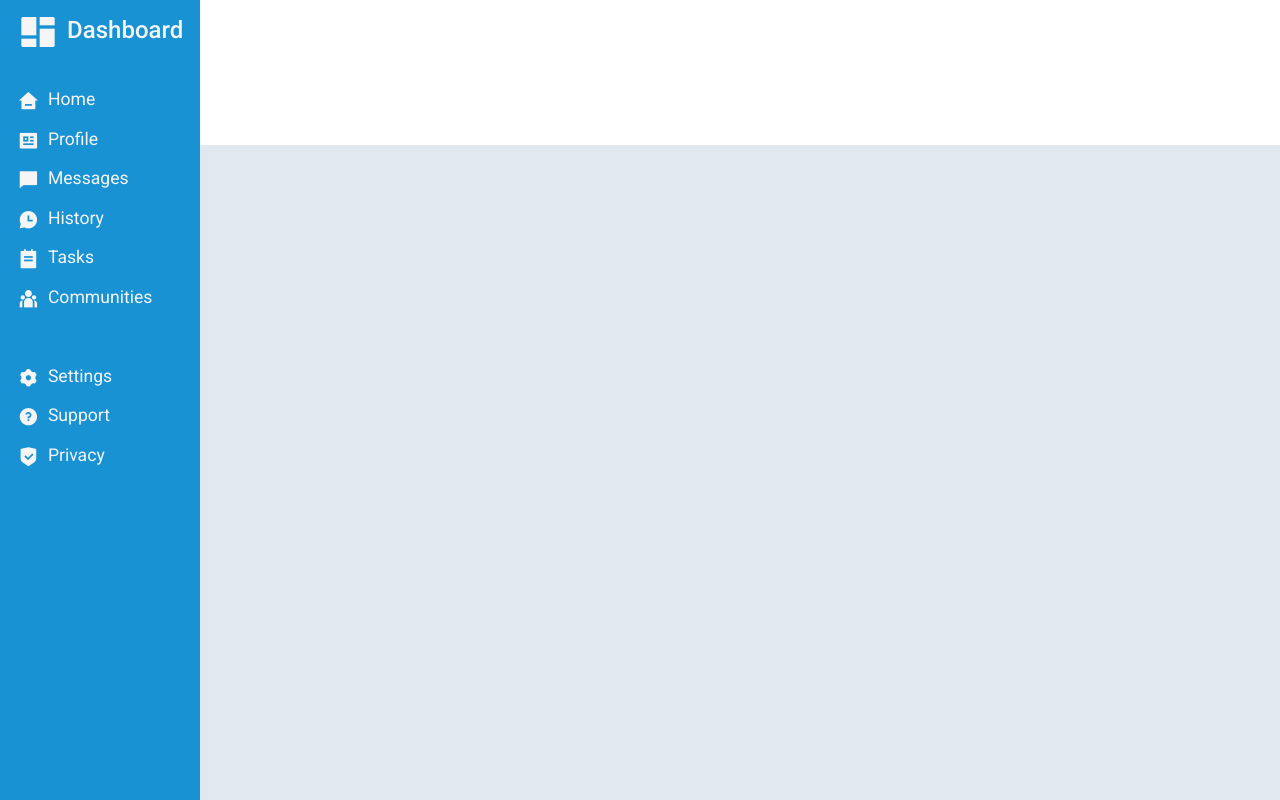
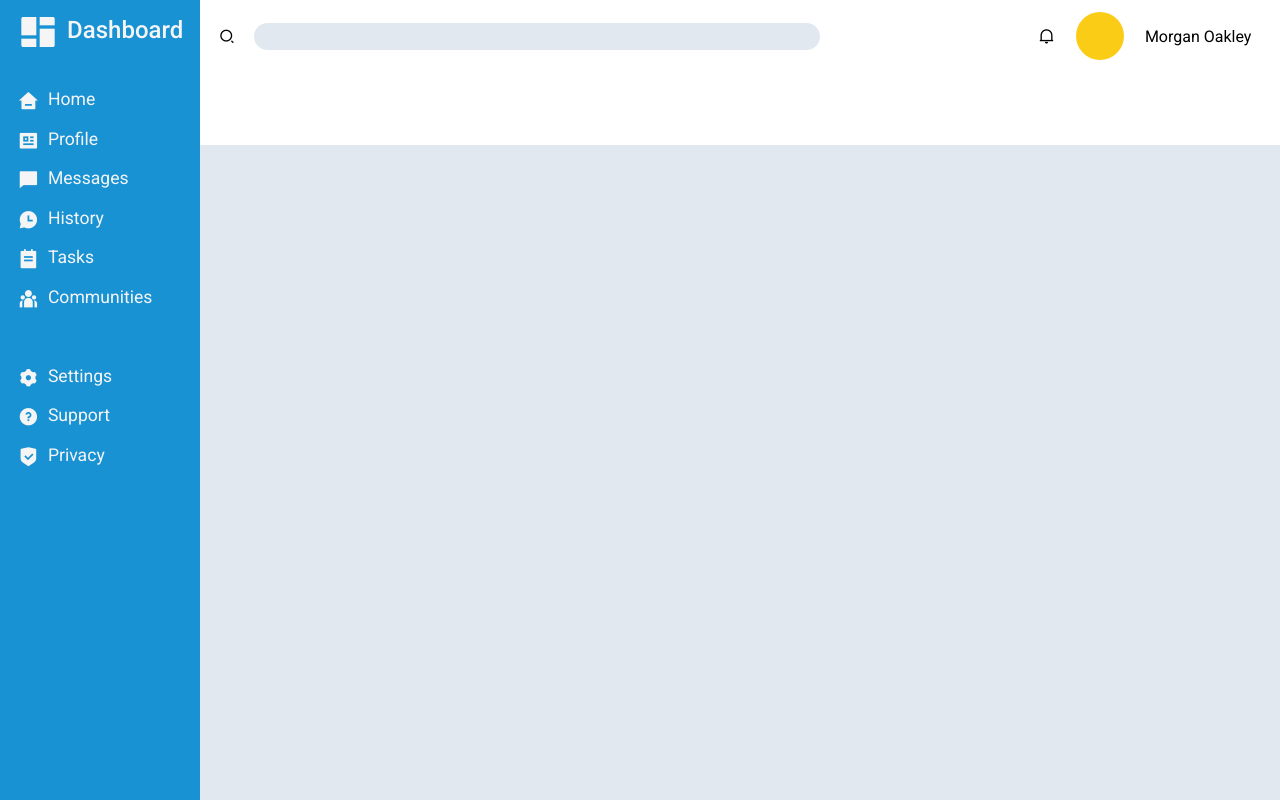
Before and after one commit to NassimNaoui/admin-dashboard, a plain HTML site: page index.html in a window 1280 px wide. Drawn offline with nearby package versions, Linux system fonts and the light colour scheme.

Commit message:
début du header

```diff
--- a/index.html
+++ b/index.html
@@ -40,7 +40,20 @@
                 <i class="ri-shield-check-fill"></i> <p> Privacy</p>
             </div>
         </aside>
-        <header></header>
+        <header>
+            <div class="container1">
+                <i class="ri-search-2-line"></i>
+                <form class="searchbar" action="">
+                    <input type="text">
+                </form>
+                <div class="sous-container">
+                    <i class="ri-notification-2-line"></i>
+                    <div class="avatar1"></div>
+                    <p>Morgan Oakley</p>
+                </div>
+            </div>
+            <div class="container2"></div>
+        </header>
         <main></main>
 </body>
 </html>
--- a/style.css
+++ b/style.css
@@ -89,3 +89,50 @@ aside div p {
     font-size: 110%;
     font-weight: 400;
 }
+
+/* -- construction du header -- */
+
+header {
+    display: grid;
+    grid-template-rows: repeat(2,1fr);
+}
+
+/* -- éléments du container 1 -- */
+
+.container1 {
+    display: grid;
+    width: 100%;
+    grid-template-columns: 5% 65% 35%;
+    align-items: center;
+    justify-items: center;
+}
+
+.searchbar {
+    display: grid;
+    grid-template-columns: auto;
+    justify-items: left;
+    width: 100%;
+}
+
+.searchbar input {
+    width: 80%;
+    height: 25px;
+    border-radius: 15px;
+    border: none;
+    background-color: #E2E8F0;
+}
+
+.avatar1 {
+    height: 3em;
+    width: 3em;
+    border-radius: 50%;
+    background-color: #FACC15;
+}
+
+.sous-container {
+    display: flex;
+    width: 70%;
+    align-items: center;
+    justify-content: center;
+    gap: 8%;
+}
```
